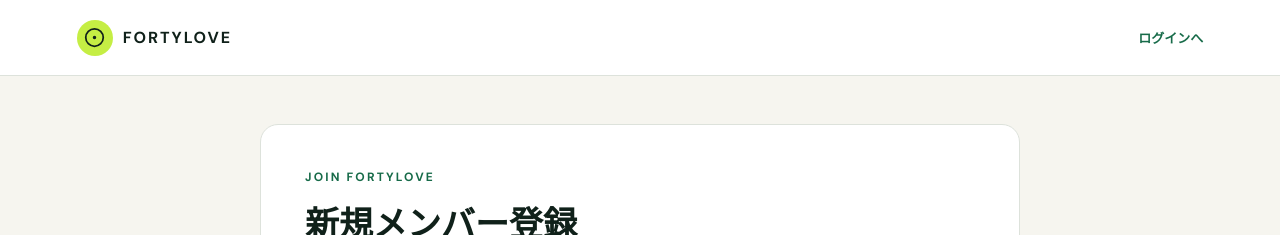
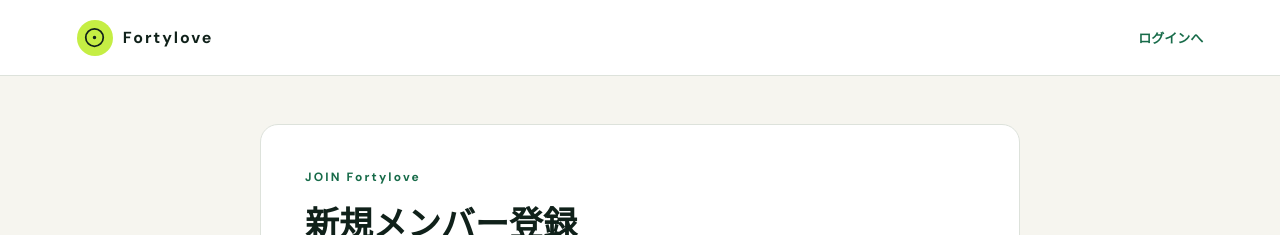
Before and after one commit to kosukekuwaha-sketch/fortylove, a Next.js app: page /register in a window 1280 px wide. Shown: the top 235 px of the page. Built offline with nearby package versions, Linux system fonts and the light colour scheme.

Commit message:
Use Fortylove brand casing

```diff
--- a/app/admin/layout.tsx
+++ b/app/admin/layout.tsx
@@ -3,5 +3,5 @@ import { getSession } from "@/lib/auth";
 import { AdminNav } from "@/components/admin-nav";
 export default async function AdminLayout({ children }: { children: React.ReactNode }) {
   const user = await getSession(); if (!user || user.role === "member") redirect("/login");
-  return <div className="admin-shell"><AdminNav /><main className="admin-main"><header className="admin-top"><span>早大フォーティーラブ</span><span className="admin-user">{user.name} <small>{user.role === "super_admin" ? "最高管理者" : "管理者"}</small></span></header>{children}</main></div>;
+  return <div className="admin-shell"><AdminNav /><main className="admin-main"><header className="admin-top"><span>早大Fortylove</span><span className="admin-user">{user.name} <small>{user.role === "super_admin" ? "最高管理者" : "管理者"}</small></span></header>{children}</main></div>;
 }
--- a/app/layout.tsx
+++ b/app/layout.tsx
@@ -3,8 +3,8 @@ import "./globals.css";
 import "./features.css";
 
 export const metadata: Metadata = {
-  title: "早大フォーティーラブ",
-  description: "早大フォーティーラブの新歓・練習予約管理アプリ",
+  title: "早大Fortylove",
+  description: "早大Fortyloveの新歓・練習予約管理アプリ",
 };
 
 export default function RootLayout({ children }: Readonly<{ children: React.ReactNode }>) {
--- a/app/register/page.tsx
+++ b/app/register/page.tsx
@@ -7,7 +7,7 @@ import { register } from "@/app/actions";
 export default async function Register({ searchParams }: { searchParams: Promise<{ error?: string }> }) {
   const { error } = await searchParams;
   return <main className="form-page"><header><Brand /><Link href="/login">ログインへ</Link></header>
-    <section className="form-card"><p className="eyebrow green">JOIN FORTYLOVE</p><h1>新規メンバー登録</h1><p className="muted">基本情報を入力すると、すぐに練習を予約できます。</p>
+    <section className="form-card"><p className="eyebrow green">JOIN Fortylove</p><h1>新規メンバー登録</h1><p className="muted">基本情報を入力すると、すぐに練習を予約できます。</p>
       {error && <div className="alert">{error === "duplicate" ? "同じ名前とパスワードの登録があります。別のパスワードを設定してください。" : error === "password" ? "パスワードは4文字以上で設定してください。" : "登録できませんでした。入力内容をご確認ください。"}</div>}
       <form id="registration-form" action={register} className="grid-form">
         <RegistrationDraftKeeper />
--- a/components/brand.tsx
+++ b/components/brand.tsx
@@ -1,4 +1,4 @@
 import { CircleDot } from "lucide-react";
 export function Brand() {
-  return <div className="brand"><span className="brand-mark"><CircleDot size={21} /></span><span>FORTYLOVE</span></div>;
+  return <div className="brand"><span className="brand-mark"><CircleDot size={21} /></span><span>Fortylove</span></div>;
 }
```
Also changed, not shown: 1 other file (tests, documents, lock files or other folders).
